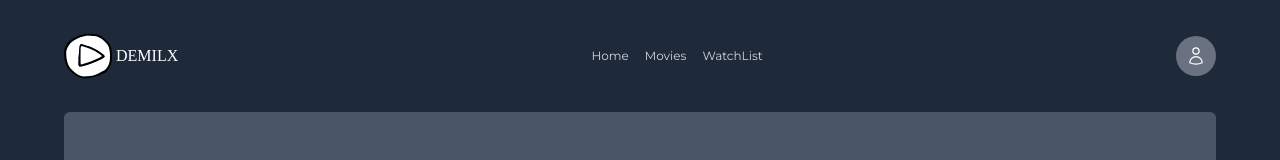
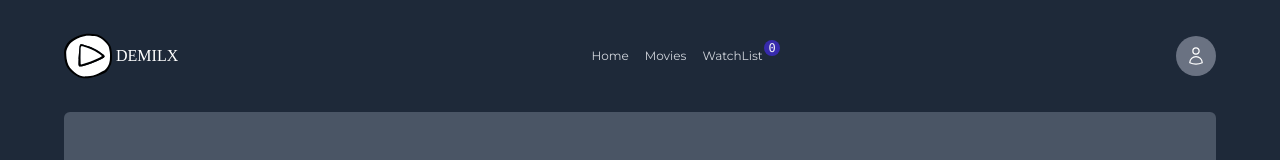
Before and after one commit to Demlew1/The-Movie-Database, a React (Vite) app: page /watchList in a window 1280 px wide. Shown: the top 160 px of the page. Built offline with nearby package versions, Linux system fonts and the light colour scheme; a web font is replaced by a local one.

Commit message:
finished styling and functionality of number of added list notification

```diff
--- a/src/components/NavBar.jsx
+++ b/src/components/NavBar.jsx
@@ -1,8 +1,10 @@
 import playLogo from "../assets/images/play-logo.svg";
 import { Link } from "react-router-dom";
+import useListStore from "../store/useListStore";
 function NavBar() {
+  const watchList = useListStore((state) => state.watchList);
   return (
-    <div className="flex flex-row justify-between items-center px-8">
+    <div className="flex flex-row justify-between items-center px-8 relative">
       <div className=" flex flex-row items-center gap-1 cursor-pointer">
         <img className="size-12" src={playLogo} alt="play Logo" />
         <p className="font-['Barriecito'] uppercase text-white">demilx</p>
@@ -43,6 +45,9 @@ function NavBar() {
           />
         </svg>
       </div>
+      <p className="absolute top-2 right-117 text-gray-100 text-xs bg-indigo-800 font-mono size-4 flex flex-row justify-center items-center rounded-full ">
+        {watchList.length}
+      </p>
     </div>
   );
 }
```
